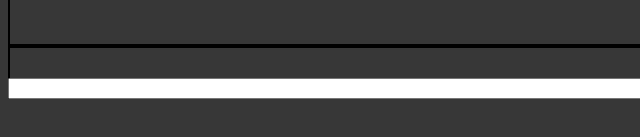
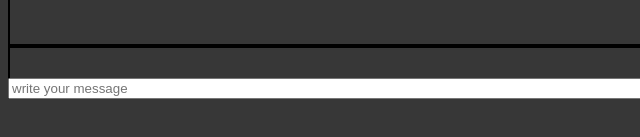
Before and after one commit to Aman-Dangol/chat-app-socket.io, a website: page index.html in a window 1280 px wide. Shown: the part 469-606 px from the top of the page, 0-640 px from the left. Drawn offline with Linux system fonts and the light colour scheme.

Commit message:
modified input field

```diff
--- a/index.html
+++ b/index.html
@@ -65,7 +65,7 @@
       <section>
         <form action="" method="post">
           <div>
-            <input type="text" />
+            <input type="text" required placeholder="write your message" />
             <button>send</button>
           </div>
         </form>
```
